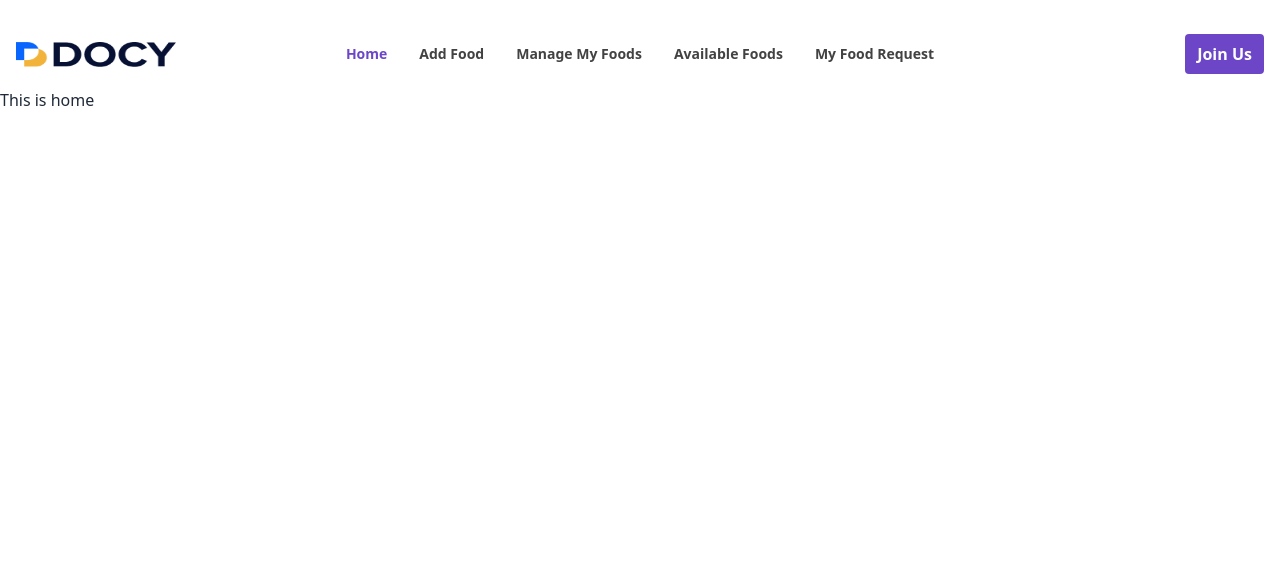
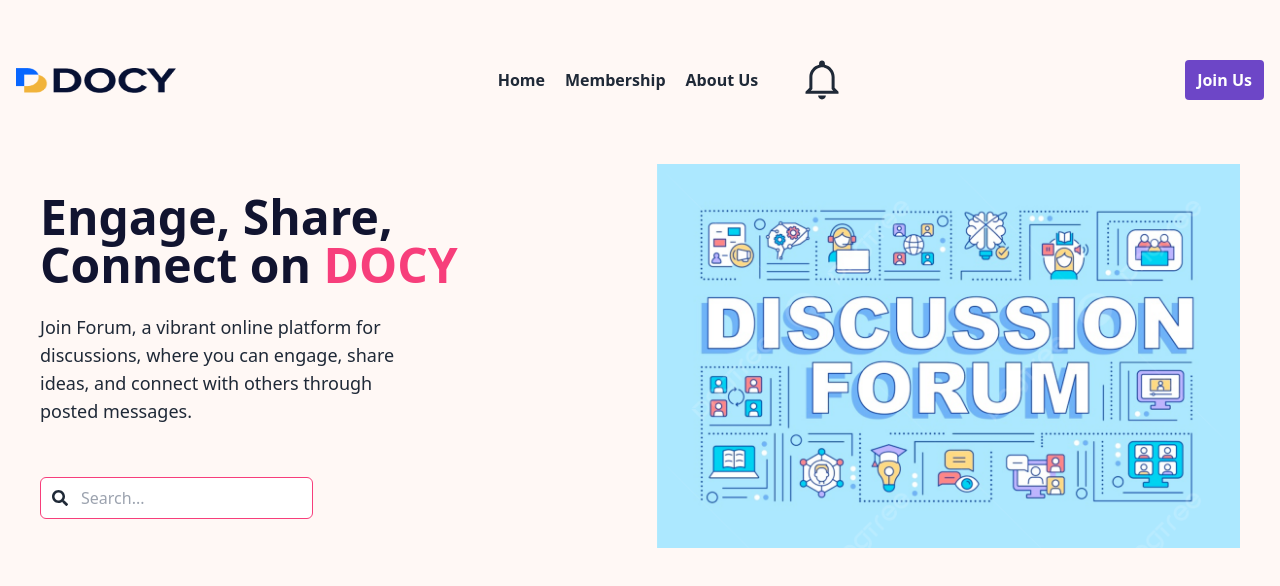
Before and after one commit to Almansur342/my-forum, a React (Vite) app: page / in a window 1280 px wide. Shown: the top 586 px of the page. Built offline with nearby package versions, Linux system fonts and the light colour scheme; no server answers.

Commit message:
banner section created

```diff
--- a/src/Pages/Home/Home.jsx
+++ b/src/Pages/Home/Home.jsx
@@ -1,7 +1,9 @@
+import Banner from "../../components/Banner/Banner";
+
 const Home = () => {
   return (
     <div>
-      <h1>This is home</h1>
+      <Banner></Banner>
     </div>
   );
 };
--- /dev/null
+++ b/src/components/Banner/Banner.jsx
@@ -0,0 +1,35 @@
+import { FaSearch } from 'react-icons/fa';
+import banner from '../../assets/logo/forum-banner.png'
+const Banner = () => {
+  return (
+    <div className="bg-[#FFF8F5] pb-10 pt-5">
+      <section className="container mx-auto px-4">
+	<div className="container flex flex-col justify-center items-center mx-auto sm:py-12 lg:py-1 lg:flex-row lg:justify-between">
+		<div className="flex flex-col justify-center p-6 text-center rounded-sm lg:max-w-lg xl:max-w-lg lg:text-left">
+			<h1 className="text-5xl text-[#111430] font-bold leading-none sm:text-5xl">Engage, Share,<br />
+      Connect on <span className='text-[#F73E7B]'>DOCY</span>
+			</h1>
+			<p className="mt-6 mb-8 text-lg sm:mb-12 max-w-sm ">Join Forum, a vibrant online platform for discussions, where you can engage, share ideas, and connect with others through posted messages.
+			</p>
+			<fieldset className="w-full space-y-1">
+	<label htmlFor="Search" className="hidden">Search</label>
+	<div className="relative">
+		<span className="absolute inset-y-0 left-0 flex items-center pl-2">
+			<button type="button" title="search" className="p-1 focus:outline-none focus:ring">
+				<FaSearch></FaSearch>
+			</button>
+		</span>
+		<input type="search" name="Search" placeholder="Search..." className="w-40 border border-[#F73E7B] py-2 pl-10 text-base rounded-md sm:w-auto" />
+	</div>
+</fieldset>
+		</div>
+		<div className="flex items-center justify-center p-6 mt-8 lg:mt-0 h-72 sm:h-80 lg:h-96 xl:h-112 2xl:h-128">
+			<img src={banner} alt="" className="object-contain h-72 sm:h-80 lg:h-96 xl:h-112 2xl:h-128" />
+		</div>
+	</div>
+</section>
+    </div>
+  );
+};
+
+export default Banner;
--- a/src/components/Shared/Navbar.jsx
+++ b/src/components/Shared/Navbar.jsx
@@ -3,6 +3,7 @@ import logo from "../../assets/logo/docy-2x.png"
 // import 'react-tooltip/dist/react-tooltip.css'
 import useAuth from "../../Hooks/useAuth";
 import { useState } from "react";
+import { IoMdNotificationsOutline } from "react-icons/io";
 // import { Tooltip } from "react-tooltip";
 // import { Tooltip } from 'react-tooltip'
 
@@ -24,15 +25,18 @@ const Navbar = () => {
     setOpen(!open);
   }
 
-  const navLink = <div className="flex items-center">
-    <li className="font-bold text-sm hover:text-[#6d46c7] hover:border-b border-b-[#b18b5e]"><NavLink to='/' className={({ isActive }) => isActive ? '  text-[#6d46c7]' : 'text-[#131313CC] hover:text-[#6d46c7]'}>Home</NavLink></li>
+  const navLink = <div className="flex items-center gap-5">
+    <NavLink to='/' className="font-bold text-base hover:text-[#F63E7B] hover:border-b border-b-[#b18b5e]"><li  className={({ isActive }) => isActive ? '  text-[#F63E7B]' : 'text-[#131313CC] hover:text-[#F63E7B]'}>Home</li></NavLink>
 
-    <li className="font-bold text-sm hover:text-[#b18b5e] shadow-none hover:border-b border-b-[#6d46c7] bg-white"><NavLink to='/addFood' className={({ isActive }) => isActive ? 'text-[#6d46c7] ' : 'hover:text-[#6d46c7] text-[#131313CC]'}>Add Food</NavLink></li>
+    <NavLink to='/add' className="font-bold text-base hover:text-[#F63E7B] hover:border-b border-b-[#b18b5e]"><li  className={({ isActive }) => isActive ? '  text-[#6d46c7]' : 'text-[#131313CC] hover:text-[#F63E7B]'}>Membership</li></NavLink>
 
-    <li className="font-bold text-sm hover:text-[#6d46c7] shadow-none hover:border-b border-b-[#b18b5e] bg-white"><NavLink to='/myFood' className={({ isActive }) => isActive ? 'text-[#6d46c7] ' : 'hover:text-[#6d46c7] text-[#131313CC]'}>Manage My Foods</NavLink></li>
+    <NavLink to='/add' className="font-bold text-base hover:text-[#F63E7B] hover:border-b border-b-[#b18b5e]"><li  className={({ isActive }) => isActive ? '  text-[#F63E7B]' : 'text-[#131313CC] hover:text-[#F63E7B]'}>About Us</li></NavLink>
 
-    <li className="font-bold text-sm hover:text-[#6d46c7] shadow-none hover:border-b border-b-[#6d46c7] bg-white"><NavLink to='/available' className={({ isActive }) => isActive ? 'text-[#6d46c7] ' : 'hover:text-[#6d46c7] text-[#131313CC]'}>Available Foods</NavLink></li>
-    <li className="font-bold text-sm hover:text-[#6d46c7] shadow-none hover:border-b border-b-[#6d46c7] bg-white"><NavLink to='/requestedFood' className={({ isActive }) => isActive ? 'text-[#ffb606] ' : 'hover:text-[#6d46c7] text-[#131313CC]'}>My Food Request</NavLink></li>
+    <div className="-mr-16 ml-5">
+    <IoMdNotificationsOutline className="w-12 h-12" />
+    </div>
+
+
 
 
 
@@ -41,7 +45,8 @@ const Navbar = () => {
 
   </div>
   return (
-    <div className="navbar container px-4 mx-auto mt-5">
+    <div className="bg-[#FFF8F5] py-5">
+      <div className="navbar container px-4 mx-auto mt-5">
       <div className="navbar-start">
         <div className="dropdown">
           <div tabIndex={0} role="button" className="btn btn-ghost lg:hidden">
@@ -69,17 +74,17 @@ const Navbar = () => {
             {
               open &&
               <div className=" px-4 shadow-lg py-2 flex flex-col items-center space-y-1">
-                <div className="border-b border-blue-500">
+                <div className="text-[#F63E7B]">
                   {user?.displayName}
                 </div>
                 <div className="">
                   <Link to='/'>
-                    <button onClick={handleLogOut} className="font-semibold text-xs lg:text-base px-3 border-2 border-blue-500">Sign out</button>
+                    <button onClick={handleLogOut} className="font-semibold text-xs lg:text-base px-7 border-2 border-[#F63E7B]">Sign out</button>
                   </Link>
                 </div>
                 <div>
                   <Link to='/dashboard'>
-                    <button className="font-semibold text-xs lg:text-base px-3 border-2 border-blue-500">Dashboard</button>
+                    <button className="font-semibold text-xs lg:text-base px-5 border-2 border-[#F63E7B]">Dashboard</button>
                   </Link>
                 </div>
               </div>
@@ -95,6 +100,7 @@ const Navbar = () => {
 
       </div>
     </div >
+    </div>
   );
 };
 
```
Also changed, not shown: src/assets/logo/forum-banner.png (added).
